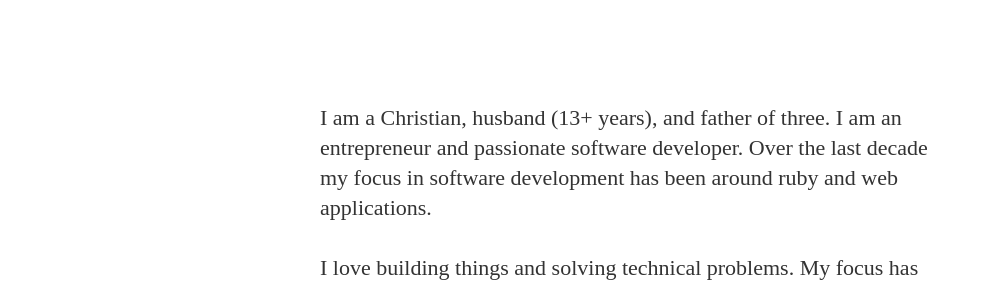
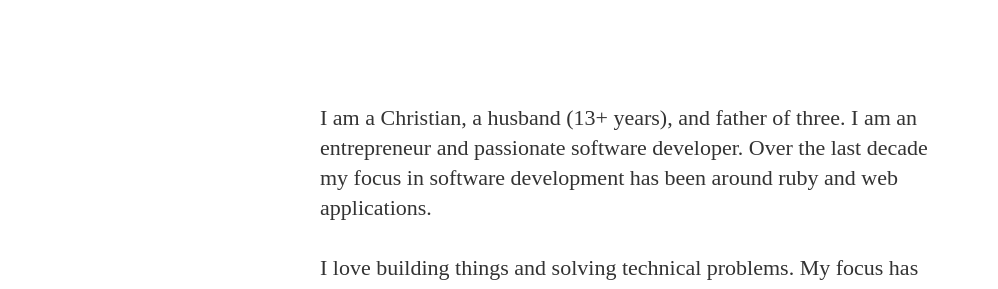
Before and after one commit to benwyrosdick/benwyrosdick.github.io, a Jekyll site: the page built from about.md, in a window 1280 px wide. Shown: the part 154-443 px from the top of the page, without its empty margins (0-998 px from the left). Built offline with Jekyll 4.4.1, drawn with Linux system fonts in a browser that asks for light colours; nearby versions of some CDN libraries; some web fonts are replaced.

Commit message:
new cover image

```diff
--- a/_config.yml
+++ b/_config.yml
@@ -12,7 +12,7 @@
 #blog logo
 logo: "/assets/images/bw_logo.png"
 # blog cover
-cover: "/assets/images/cA4aKEIPQrerBnp1yGHv_IMG_9534-3-2.jpg"
+cover: "/assets/images/background_image.jpg"
 
 name: 'Ben Wyrosdick'
 author: 'Ben Wyrosdick'
--- a/_drafts/welcome-back.markdown
+++ b/_drafts/welcome-back.markdown
@@ -1,5 +1,4 @@
 ---
 layout: post
 title: "Welcome Back"
-date: 2016-07-12T15:24:16-05:00
 ---
--- a/about.md
+++ b/about.md
@@ -4,6 +4,6 @@
 permalink: /about/
 ---
 
-I am a Christian, husband (13+ years), and father of three. I am an entrepreneur and passionate software developer. Over the last decade my focus in software development has been around ruby and web applications.
+I am a Christian, a husband (13+ years), and father of three. I am an entrepreneur and passionate software developer. Over the last decade my focus in software development has been around ruby and web applications.
 
 I love building things and solving technical problems. My focus has been on gaining mastery in ruby, mostly because it has proved to be both enjoyable to work with and easier to inherit existing projects from other developers than other languages I have worked with. That being said I don’t treat it like Maslow’s Hammer and enjoy finding the right tools to solve each problem whether that be language, framework, or database.
```
Also changed, not shown: assets/images/screenshot1.jpg (deleted), assets/images/screenshot2.jpg (deleted), assets/images/screenshot3.jpg (deleted), 1 other file.
